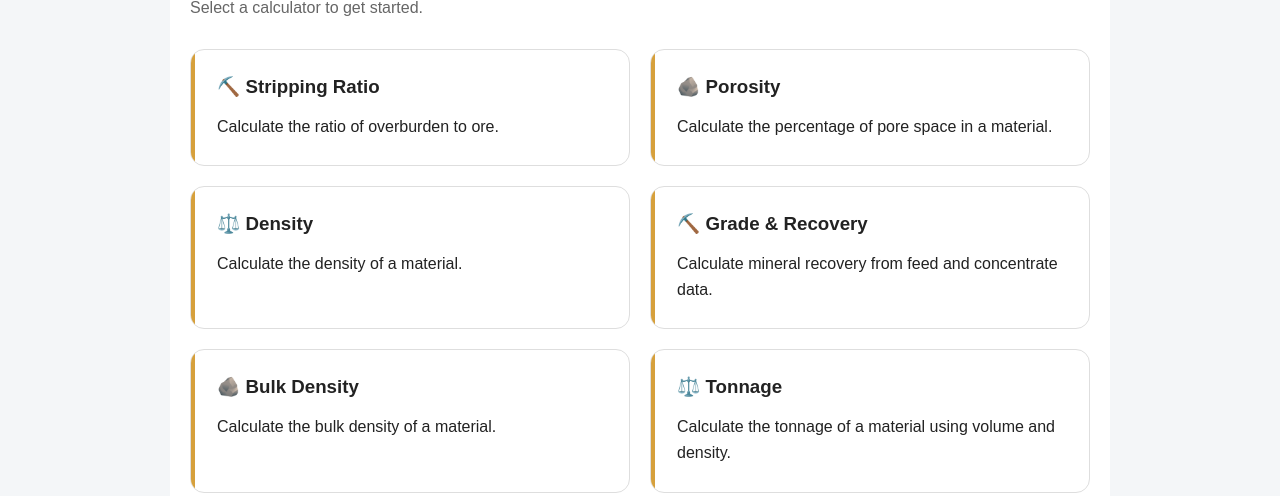
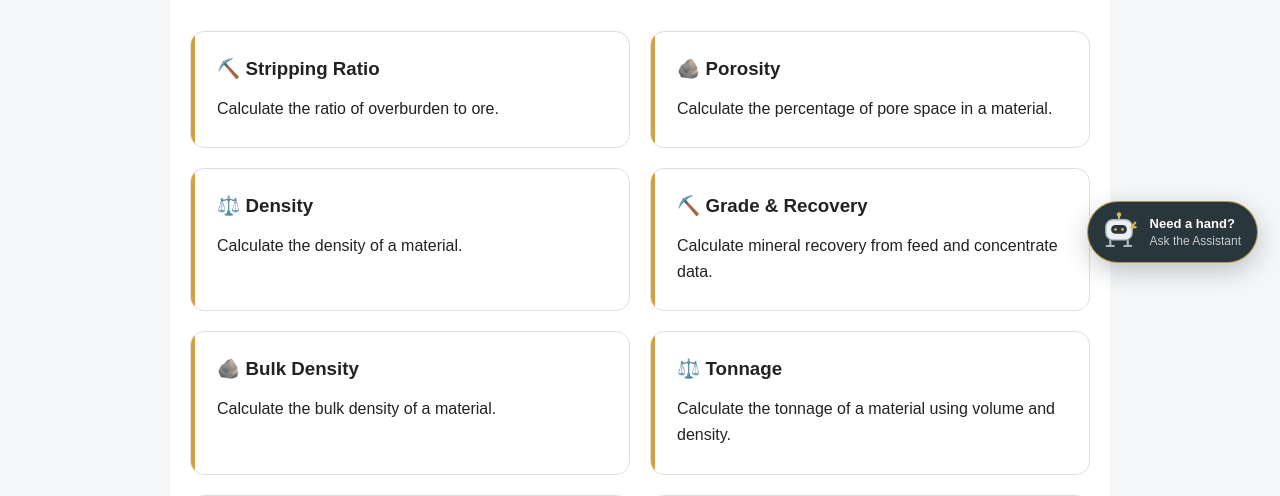
Before and after one commit to DavidsonMining/MININGENGINEERTOOLKIT, a Flask app: page / in a window 1280 px wide. Shown: the part 515-1011 px from the top of the page. Run offline with Flask 3, Linux system fonts and the light colour scheme; some libraries are stand-ins or nearby versions.

Commit message:
Add files via upload

```diff
--- a/static/style.css
+++ b/static/style.css
@@ -67,6 +80,91 @@
     padding: 20px;
     background-color: white;
     border-radius: 10px;
+}
+
+@keyframes robot-wave {
+    0%, 100% { transform: rotate(0); }
+    35% { transform: rotate(-14deg); }
+    65% { transform: rotate(7deg); }
+}
+
+.assistant-float {
+    position: fixed;
+    right: 22px;
+    bottom: 22px;
+    z-index: 1000;
+    display: flex;
+    align-items: center;
+    gap: 10px;
+    padding: 9px 16px 9px 10px;
+    color: #ffffff;
+    background: #29363c;
+    border: 1px solid rgba(229, 182, 83, 0.75);
+    border-radius: 999px;
+    box-shadow: 0 8px 24px rgba(24, 34, 39, 0.24);
+    text-decoration: none;
+    transition: transform 0.2s ease, box-shadow 0.2s ease;
+}
+
+.assistant-float:hover {
+    transform: translateY(-3px);
+    box-shadow: 0 12px 28px rgba(24, 34, 39, 0.3);
+}
+
+.assistant-float-icon {
+    flex: 0 0 42px;
+    width: 42px;
+    height: 42px;
+}
+
+.float-bot-shell {
+    fill: #edf1f3;
+    stroke: #aeb9bf;
+    stroke-width: 1.5;
+}
+
+.float-bot-visor {
+    fill: #29363c;
+}
+
+.float-bot-eye {
+    fill: #e5b653;
+}
+
+.float-bot-line,
+.float-bot-wave {
+    fill: none;
+    stroke: #aeb9bf;
+    stroke-width: 2.5;
+    stroke-linecap: round;
+    stroke-linejoin: round;
+}
+
+.float-bot-wave {
+    stroke: #e5b653;
+    transform-box: fill-box;
+    transform-origin: 10% 90%;
+    animation: robot-wave 2.4s ease-in-out infinite;
+}
+
+.float-bot-accent {
+    fill: #e5b653;
+}
+
+.assistant-float-label {
+    display: flex;
+    flex-direction: column;
+    gap: 2px;
+    line-height: 1.2;
+}
+
+.assistant-float-label strong {
+    font-size: 13px;
+}
+
+.assistant-float-label span {
+    color: rgba(255, 255, 255, 0.75);
+    font-size: 12px;
 }
 
 button {
```
Also changed, not shown: other parts of static/style.css (+29 -5 lines).
